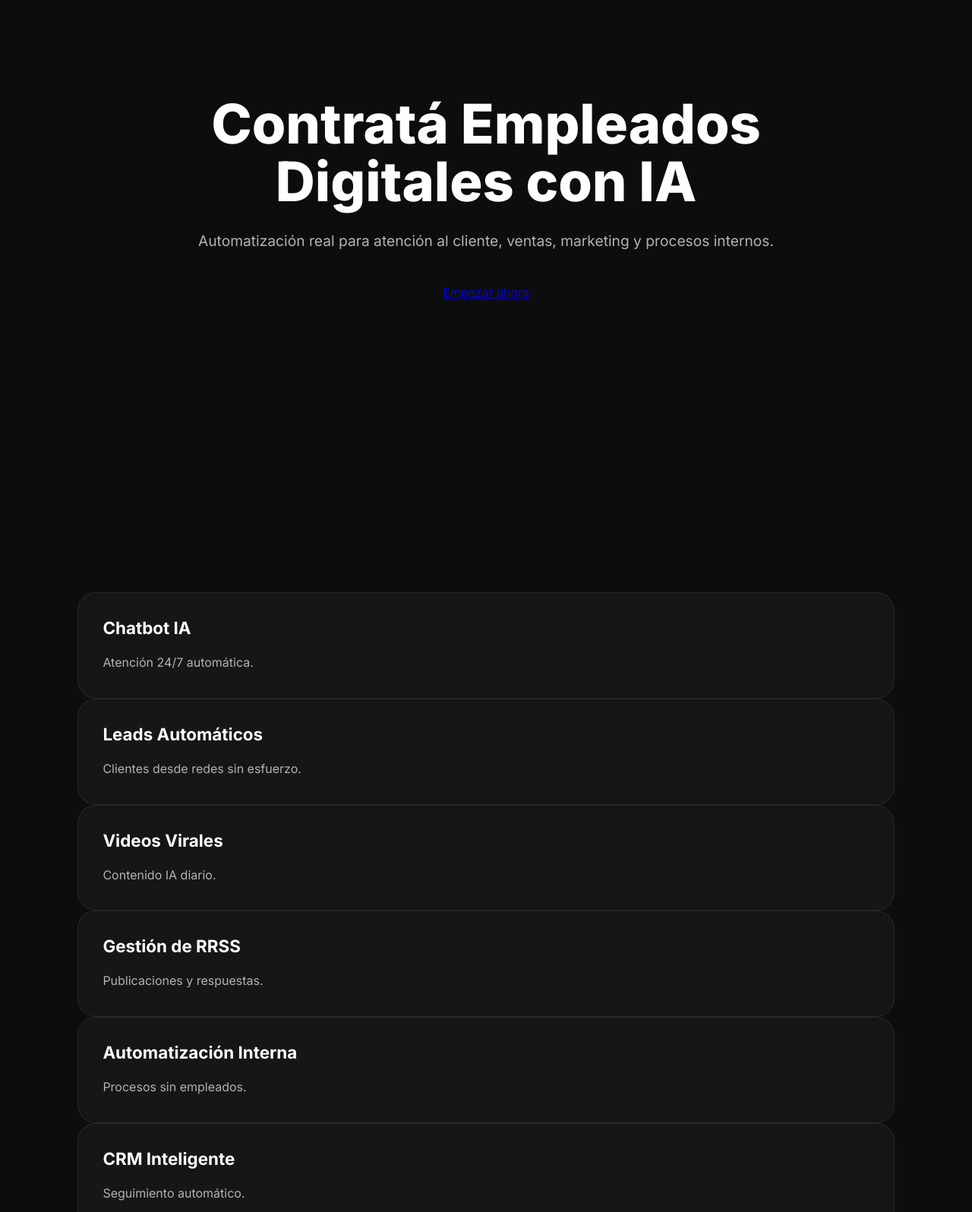
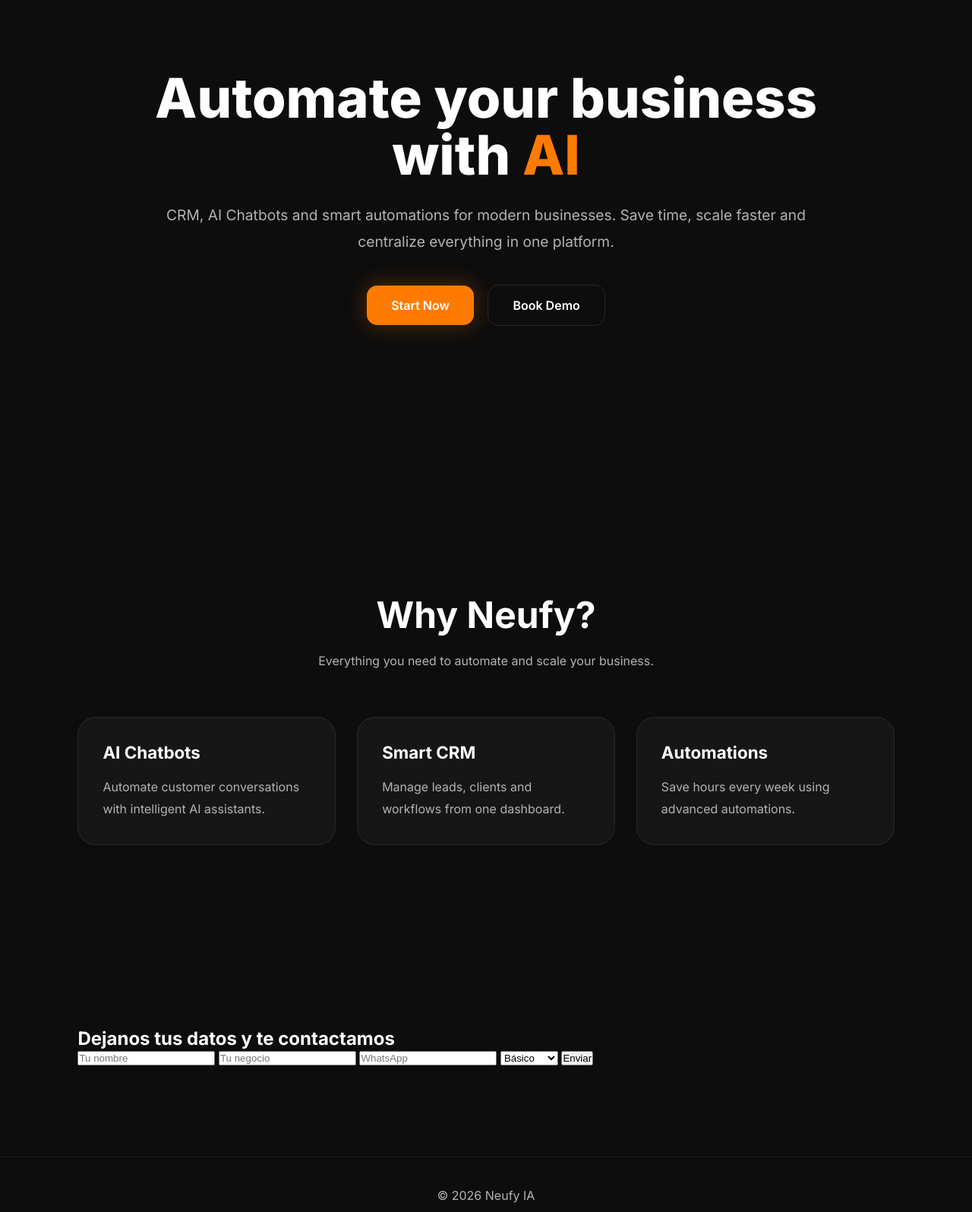
Before and after one commit to perriggerman1-netizen/neufy.ia, a plain HTML site: page index.html in a window 1280 px wide. Shown: the part 180-1776 px from the top of the page at 76% size. Drawn offline with Linux system fonts and the light colour scheme.

Commit message:
mejoramos hero y card

```diff
--- a/index.html
+++ b/index.html
@@ -19,22 +19,58 @@
 </header>
 
 <section class="hero">
-  <div class="container hero-content">
-    <h1>Contratá Empleados Digitales con IA</h1>
-    <p>Automatización real para atención al cliente, ventas, marketing y procesos internos.</p>
-    <a href="#formulario" class="cta">Empezar ahora</a>
+
+  <div class="hero-content">
+
+    <h1>
+      Automate your business with <span>AI</span>
+    </h1>
+
+    <p>
+      CRM, AI Chatbots and smart automations for modern businesses.
+      Save time, scale faster and centralize everything in one platform.
+    </p>
+
+    <a href="#" class="btn btn-primary">Start Now</a>
+    <a href="#" class="btn btn-secondary">Book Demo</a>
+
   </div>
+
 </section>
 
-<section class="grid-servicios">
-  <div class="container grid">
-    <div class="card"><h3>Chatbot IA</h3><p>Atención 24/7 automática.</p></div>
-    <div class="card"><h3>Leads Automáticos</h3><p>Clientes desde redes sin esfuerzo.</p></div>
-    <div class="card"><h3>Videos Virales</h3><p>Contenido IA diario.</p></div>
-    <div class="card"><h3>Gestión de RRSS</h3><p>Publicaciones y respuestas.</p></div>
-    <div class="card"><h3>Automatización Interna</h3><p>Procesos sin empleados.</p></div>
-    <div class="card"><h3>CRM Inteligente</h3><p>Seguimiento automático.</p></div>
+<section>
+
+  <h2 class="section-title">Why Neufy?</h2>
+
+  <p class="section-subtitle">
+    Everything you need to automate and scale your business.
+  </p>
+
+  <div class="cards">
+
+    <div class="card">
+      <h3>AI Chatbots</h3>
+      <p>
+        Automate customer conversations with intelligent AI assistants.
+      </p>
+    </div>
+
+    <div class="card">
+      <h3>Smart CRM</h3>
+      <p>
+        Manage leads, clients and workflows from one dashboard.
+      </p>
+    </div>
+
+    <div class="card">
+      <h3>Automations</h3>
+      <p>
+        Save hours every week using advanced automations.
+      </p>
+    </div>
+
   </div>
+
 </section>
 
 <section id="formulario" class="form-section">
```
